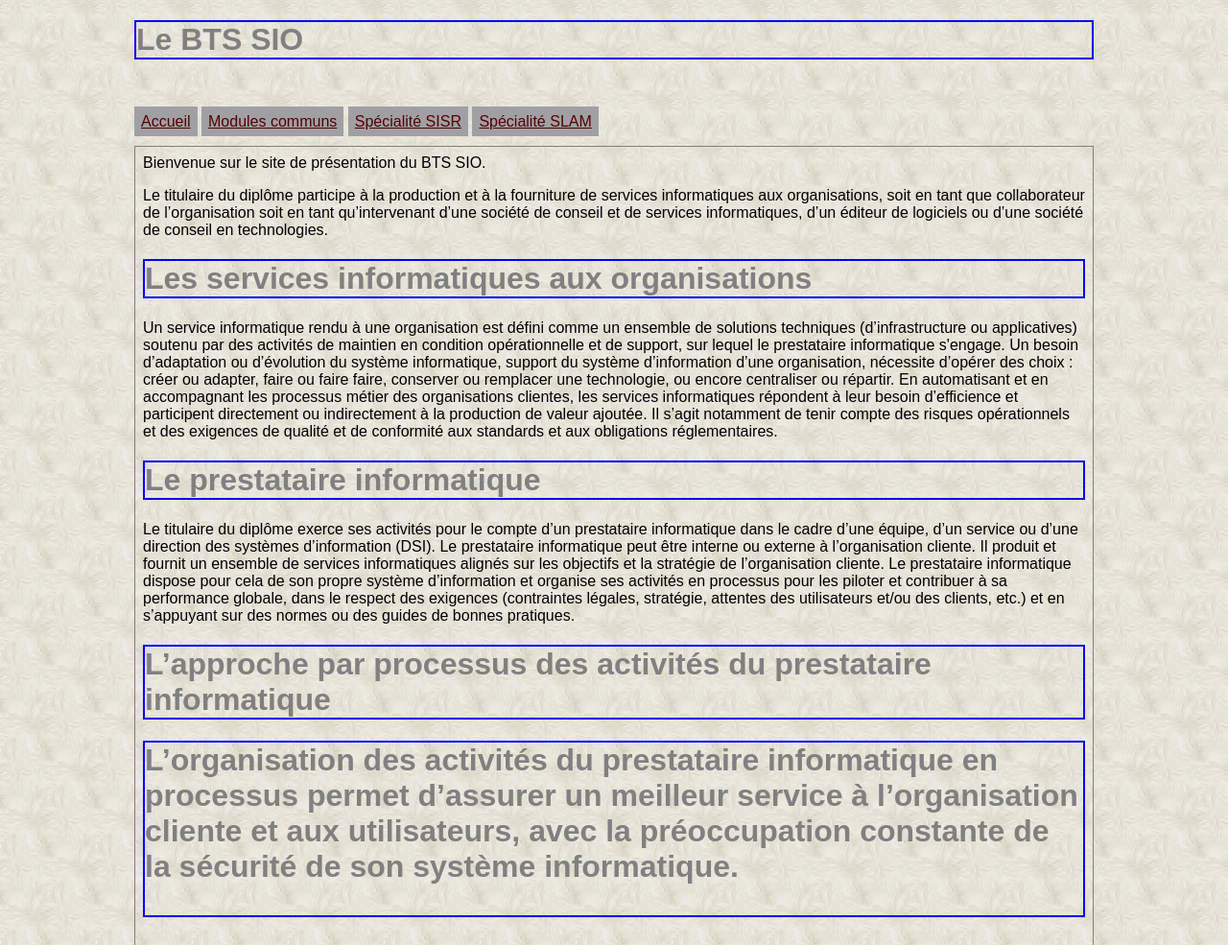
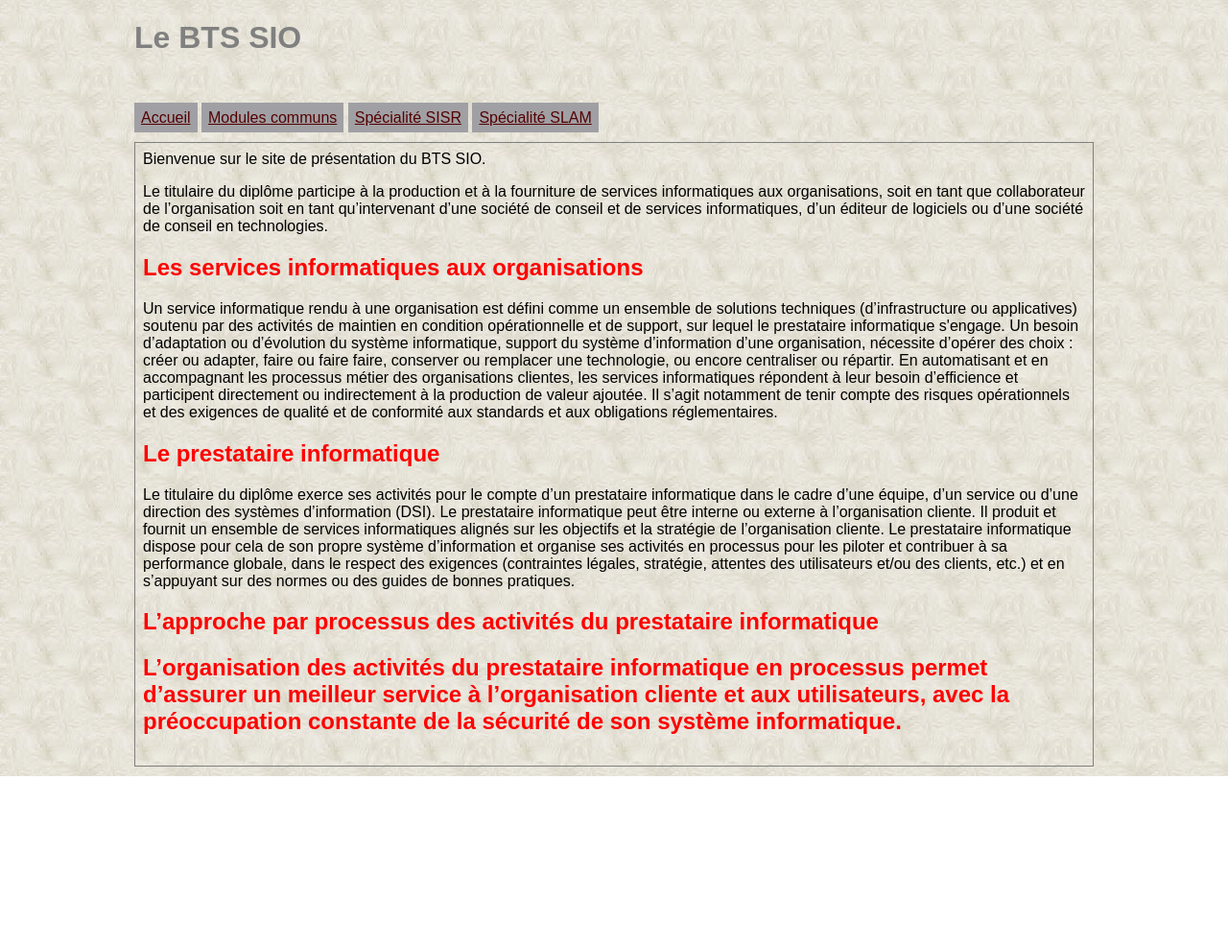
Before and after one commit to SDallier/TP_TEST, a plain HTML site: page index.html in a window 1280 px wide. Shown: the top 985 px of the page at 96% size. After the commit the page ends 809 px from the top, so only its background shows below. Drawn offline with Linux system fonts and the light colour scheme.

Commit message:
Version 1.5

```diff
--- a/index.html
+++ b/index.html
@@ -24,7 +24,7 @@ de conseil et de services informatiques, d’un éditeur de logiciels ou d’une
 technologies.
 </p>
 <p>
-<h1>Les services informatiques aux organisations</h1>
+<h2>Les services informatiques aux organisations</h2>
 Un service informatique rendu à une organisation est défini comme un ensemble de solutions
 techniques (d’infrastructure ou applicatives) soutenu par des activités de maintien en condition
 opérationnelle et de support, sur lequel le prestataire informatique s'engage.
@@ -37,7 +37,7 @@ production de valeur ajoutée. Il s’agit notamment de tenir compte des risques
 exigences de qualité et de conformité aux standards et aux obligations réglementaires.
 </p>
 <p>
-<h1>Le prestataire informatique</h1>
+<h2>Le prestataire informatique</h2>
 Le titulaire du diplôme exerce ses activités pour le compte d’un prestataire informatique dans le cadre
 d’une équipe, d’un service ou d’une direction des systèmes d’information (DSI).
 Le prestataire informatique peut être interne ou externe à l’organisation cliente. Il produit et fournit un
@@ -48,7 +48,7 @@ exigences (contraintes légales, stratégie, attentes des utilisateurs et/ou des
 s’appuyant sur des normes ou des guides de bonnes pratiques.
 </p>
 <p>
-<h1>L’approche par processus des activités du prestataire informatique<h1>
+<h2>L’approche par processus des activités du prestataire informatique<h2>
 L’organisation des activités du prestataire informatique en processus permet d’assurer un meilleur
 service à l’organisation cliente et aux utilisateurs, avec la préoccupation constante de la sécurité de
 son système informatique.
--- a/style.css
+++ b/style.css
@@ -12,11 +12,10 @@ body
 h1
 {
 	color:#808080;
-	border: 2px solid blue;
 }
 h2
 {
-	color:#500;
+	color:red;
 }
 a
 {
```
